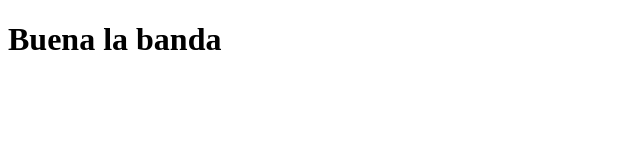
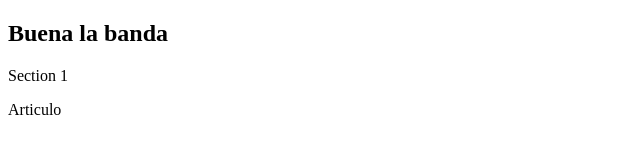
Before and after one commit to Juanocuato25/git-curso, a plain HTML site: page index.html in a window 1280 px wide. Shown: the whole page, without its empty margins (0-640 px from the left). Drawn offline with Linux system fonts and the light colour scheme.

```diff
--- a/index.html
+++ b/index.html
@@ -1,11 +1,20 @@
 <!DOCTYPE html>
 <html lang="en">
+
 <head>
     <meta charset="UTF-8">
     <meta name="viewport" content="width=device-width, initial-scale=1.0">
     <title>Demo Git</title>
 </head>
+
 <body>
-    <h1>Buena la banda</h1>
+    <nav>
+        <h1>Buena la banda</h1>
+    </nav>
+    <main>
+        <section><span>Section 1</span></section>
+        <article><p>Articulo</p></article>
+    </main>
 </body>
+
 </html>
```
